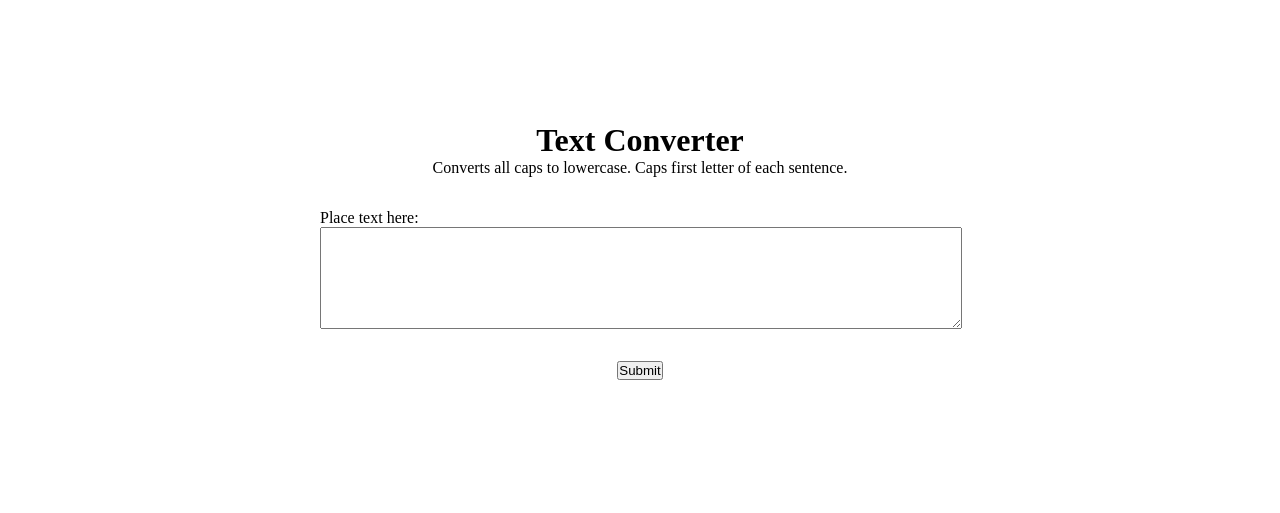
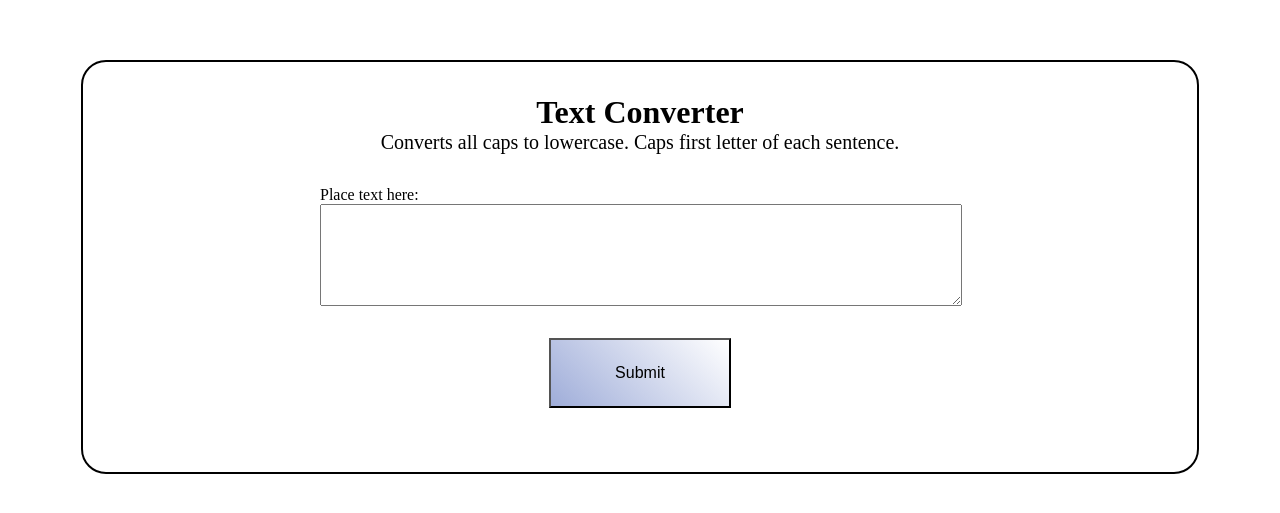
Before and after one commit to K-Zimny/Text-Converter, a plain HTML site: page index.html in a window 1280 px wide. Shown: the part 133-646 px from the top of the page. Drawn offline with Linux system fonts and the light colour scheme.

Commit message:
Improved user experience

```diff
--- a/index.html
+++ b/index.html
@@ -9,6 +9,7 @@
     <link rel="stylesheet" href="style.css">
 </head>
 <body>
+    <div class="content-container">
         <div class="header">
             <h1>Text Converter</h1>
             <p>Converts all caps to lowercase. Caps first letter of each sentence.</p>
@@ -18,10 +19,11 @@
             <textarea name="textBoxDisplay" id="textBoxDisplay"></textarea>
         </div>
         <div>
-        <input id="submitDisplay" type="submit" value="Submit">
+            <input id="submitDisplay" for="textBoxDisplay" type="submit" value="Submit">
         </div>
         <div>
             <p id="resultDisplay"></p>
         </div>
+    </div>
 </body>
 </html>
--- a/script.js
+++ b/script.js
@@ -1,24 +1,25 @@
 submitBtn = document.getElementById("submitDisplay");
 textBox = document.getElementById("textBoxDisplay");
-resultDisplay = document.getElementById("resultDisplay")
+resultDisplay = document.getElementById("resultDisplay");
+let copyBtn = document.getElementById("copyButton");
 
 let textSubmission;
 
 //Transform upcase text to lowercase. Cap first Letter
 submitBtn.addEventListener("click", function(){
     textSubmission = textBox.value.toLowerCase();
-    textSubmission = textSubmission.split("")
+    textSubmission = textSubmission.split("");
     textSubmission[0] = textSubmission[0].toUpperCase();
     textSubmission = textSubmission.join("");
-    resultDisplay.innerHTML = textSubmission
+    resultDisplay.innerHTML = textSubmission;
 })
 
 //Cap the first letter of each sentence
 submitBtn.addEventListener("click", function(){
-    textSubmission = textSubmission.split(". ")
+    textSubmission = textSubmission.split(". ");
     for (let index = 0; index < textSubmission.length; index++) {
         textSubmission[index] = textSubmission[index].charAt(0).toUpperCase() + textSubmission[index].slice(1);
     }
-    textSubmission = textSubmission.join(". ")
-    resultDisplay.innerHTML = textSubmission
+    textSubmission = textSubmission.join(". ");
+    resultDisplay.innerHTML = textSubmission;
 })
--- a/style.css
+++ b/style.css
@@ -8,8 +8,20 @@ body {
     align-items: center;
     justify-content: center;
     height: 100vh;
+
+}
+
+.content-container {
+    max-width: 1050px;
+    width: 95%;
+    display: flex;
+    align-items: center;
+    justify-content: center;
     flex-direction: column;
     gap: 2rem;
+    border: 2px solid black;
+    border-radius: 25px;
+    padding: 2rem;
 }
 
 label,
@@ -30,3 +42,20 @@ textarea {
 .header {
     text-align: center;
 }
+
+p,
+textarea {
+    font-size: 20px;
+}
+
+#submitDisplay {
+    padding: 1.5rem 4rem;
+    background: linear-gradient(45deg, #9fadd9, transparent);
+    font-size: 16px;
+    cursor: pointer;
+}
+
+#submitDisplay:hover {
+    transform: scale(1.05);
+    transition: cubic-bezier(0.075, 0.82, 0.165, 1), .1s;
+}
```
Lines whose indentation alone changed are shown as unchanged.
